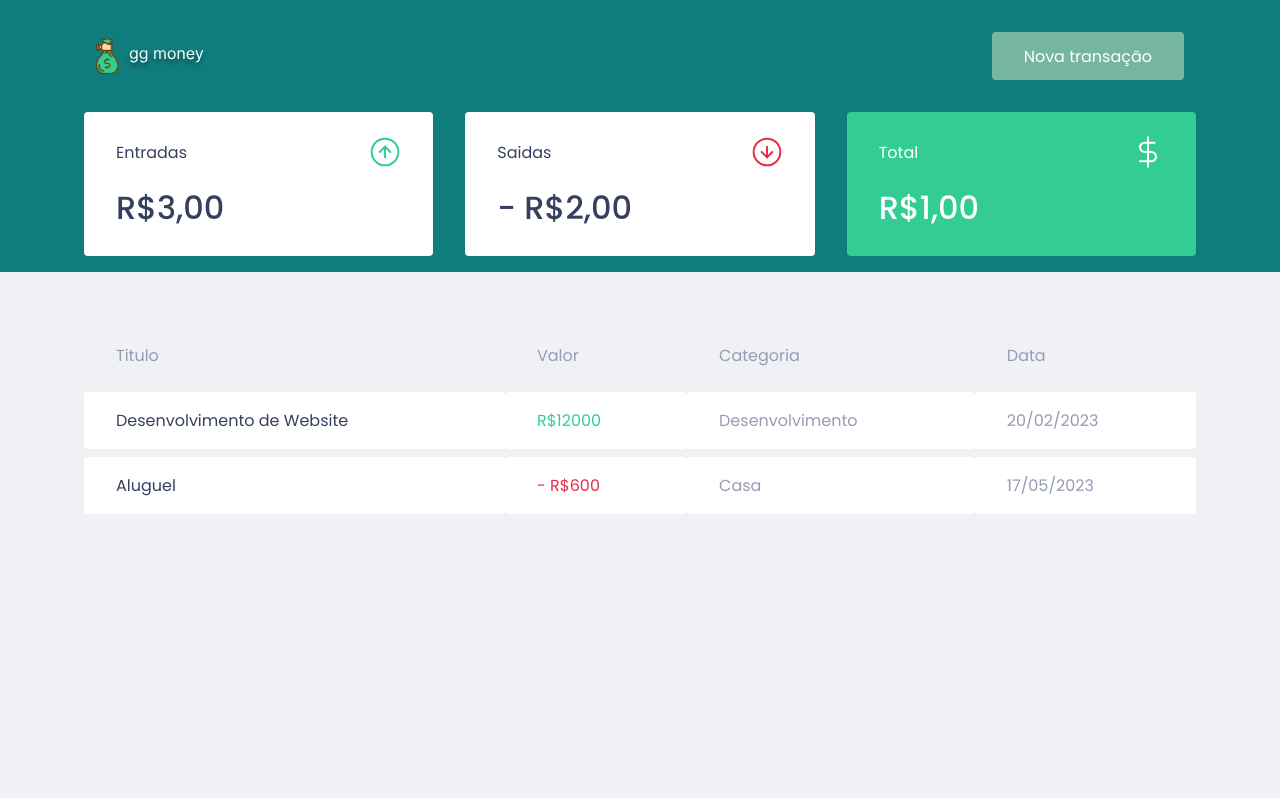
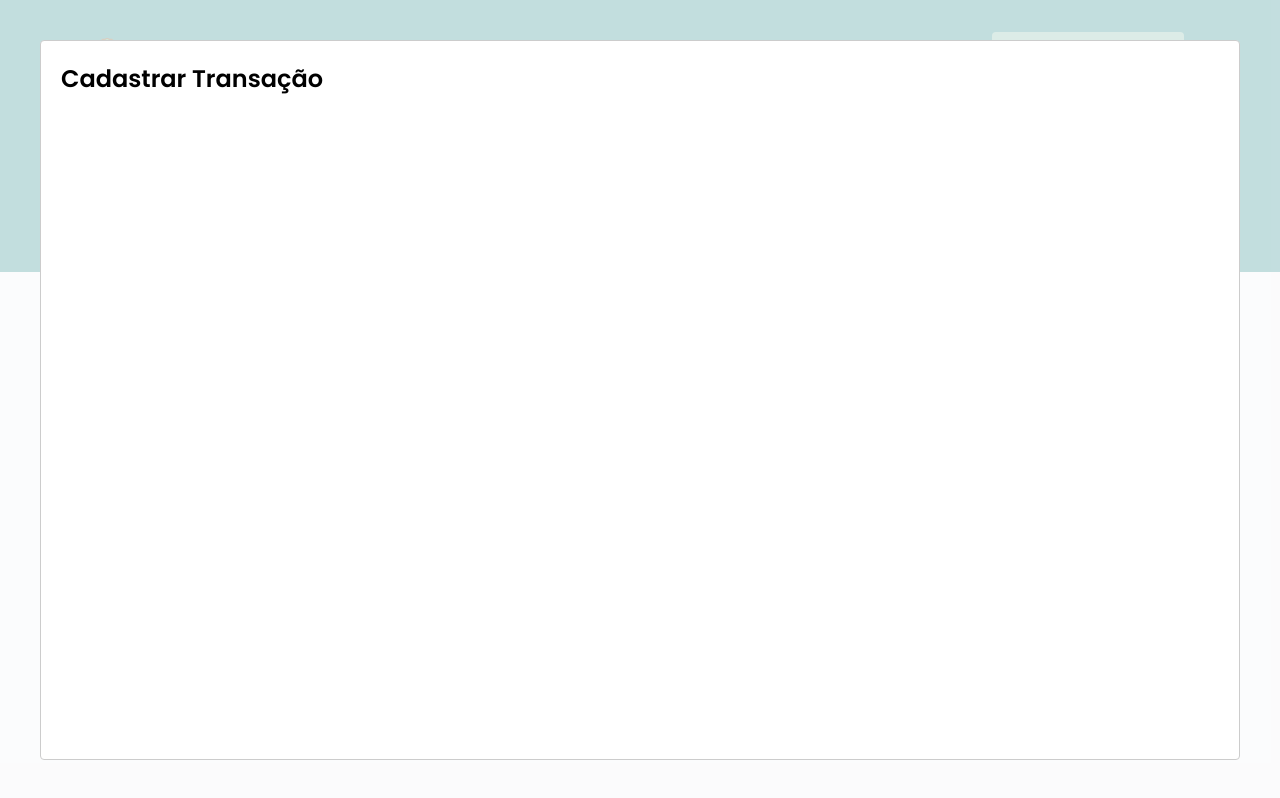
Before and after one commit to gabrielspessanha/ggmoney, a React (Vite) app: page / in a window 1280 px wide. Both pictures are taken after a click on the button "Nova transação". Built offline with nearby package versions, Linux system fonts and the light colour scheme; data requests are answered from the project's data file.

Commit message:
adicionando biblioteca axios e  react-modal no projeto e adicionando banco de dados

```diff
--- /dev/null
+++ b/db.json
@@ -0,0 +1,14 @@
+{
+    "alunos": [
+        {
+            "id": 1,
+            "nome": "aluna A",
+            "nota": 8
+        },
+        {
+            "id": 2,
+            "nome": "aluno B",
+            "nota": 5.3
+        }
+    ]
+}
--- a/index.html
+++ b/index.html
@@ -12,6 +12,7 @@
   </head>
   <body>
     <div id="root"></div>
+    <noscript>You need to enable Javascript to run this app.</noscript>
     <script type="module" src="/src/main.tsx"></script>
   </body>
 </html>
--- a/package.json
+++ b/package.json
@@ -5,18 +5,23 @@
   "type": "module",
   "scripts": {
     "dev": "vite",
+    "json-server": "json-server --watch db.json",
     "build": "tsc && vite build",
     "lint": "eslint . --ext ts,tsx --report-unused-disable-directives --max-warnings 0",
     "preview": "vite preview"
   },
   "dependencies": {
+    "axios": "^1.5.0",
+    "json-server": "^0.17.3",
     "react": "^18.2.0",
     "react-dom": "^18.2.0",
+    "react-modal": "^3.16.1",
     "styled-components": "^6.0.7"
   },
   "devDependencies": {
     "@types/react": "^18.2.15",
     "@types/react-dom": "^18.2.7",
+    "@types/react-modal": "^3.16.0",
     "@typescript-eslint/eslint-plugin": "^6.0.0",
     "@typescript-eslint/parser": "^6.0.0",
     "@vitejs/plugin-react": "^4.0.3",
--- a/src/App.tsx
+++ b/src/App.tsx
@@ -1,13 +1,32 @@
+import { useState } from "react";
 import { Dashboard } from "./components/Dashboard";
 import { Header } from "./components/Header";
 import { GlobalStyle } from "./styles/global";
 
+import Modal from 'react-modal';
+
+Modal.setAppElement('#root')
 export function App() {
+  const [isNewTransactionModalOpen, setIsNewTransactionModalOpen] =  useState(false);
 
+    function handleOpenNewTransactionModal(){
+        setIsNewTransactionModalOpen(true);
+    }
+
+    function handleClosedNewTransactionModal(){
+        setIsNewTransactionModalOpen(false)
+    }
   return (
     <>
-      <Header />
+      <Header onOpenNewTransactionModal={handleOpenNewTransactionModal}  />
       <Dashboard />
+
+      <Modal
+        isOpen={isNewTransactionModalOpen}
+        onRequestClose={handleClosedNewTransactionModal}
+      >
+          <h2>Cadastrar Transação</h2>
+      </Modal>
       <GlobalStyle />
     </>
   )
--- a/src/components/Header/index.tsx
+++ b/src/components/Header/index.tsx
@@ -1,16 +1,24 @@
+import { useState } from 'react';
+import Modal from 'react-modal';
 import logoimg from '../../assets/logo.svg';
 import { Container, Content } from './styles';
 
+interface HeaderProps {
+    onOpenNewTransactionModal: () => void;
+}
+
+export function Header({onOpenNewTransactionModal}: HeaderProps){
 
 
-export function Header(){
     return(
         <Container>
             <Content>
                 <img src={logoimg} alt="ggmoney" />
-                <button type="button">
+                <button type="button" onClick={onOpenNewTransactionModal}>
                     Nova transação
                 </button>
+
+
             </Content>
         </Container>
     )
--- a/src/components/TransactionsTable/index.tsx
+++ b/src/components/TransactionsTable/index.tsx
@@ -1,7 +1,15 @@
+import { useEffect } from "react";
 import { Content } from "./styles";
+import { api } from "../../services/api";
 
 
 export function TransactionsTable(){
+
+    useEffect( () => {
+        api.get('alunos')
+        .then(response => console.log(response.data))
+    }, [])
+
     return(
         <Content>
             <table>
--- /dev/null
+++ b/src/services/api.ts
@@ -0,0 +1,7 @@
+import axios from 'axios';
+
+
+export const api = axios.create({
+    baseURL: 'http://localhost:3000',
+
+})
```
Also changed, not shown: 1 other file (tests, documents, lock files or other folders).
